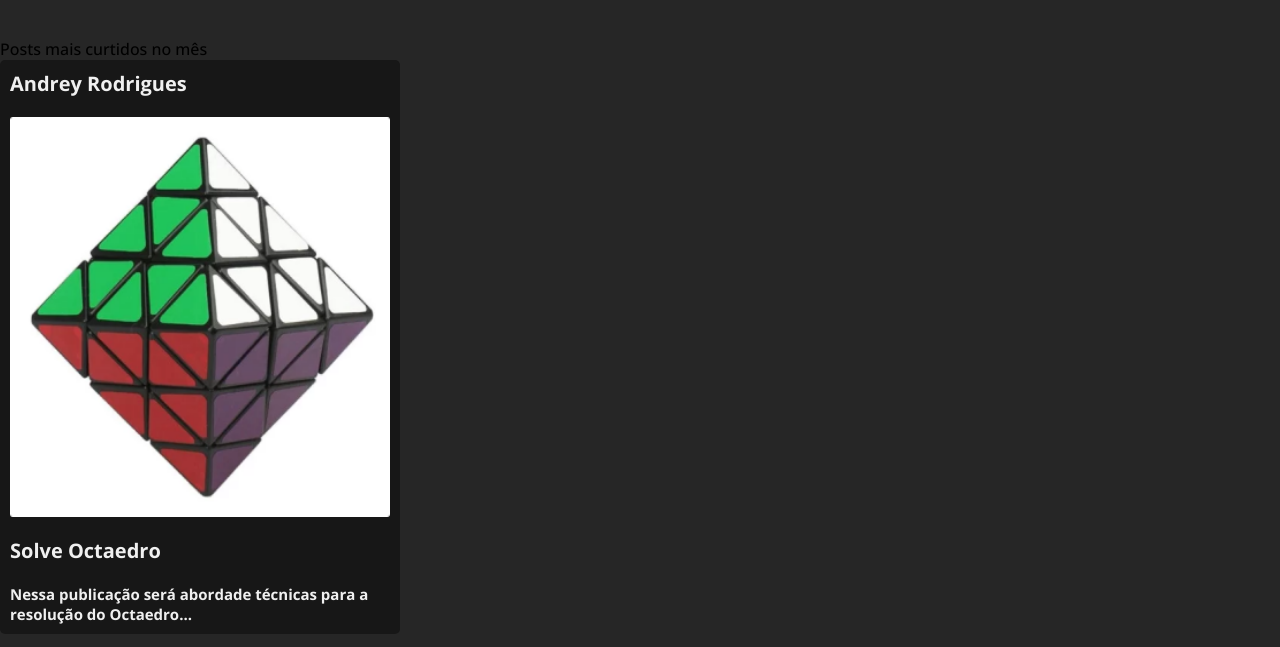
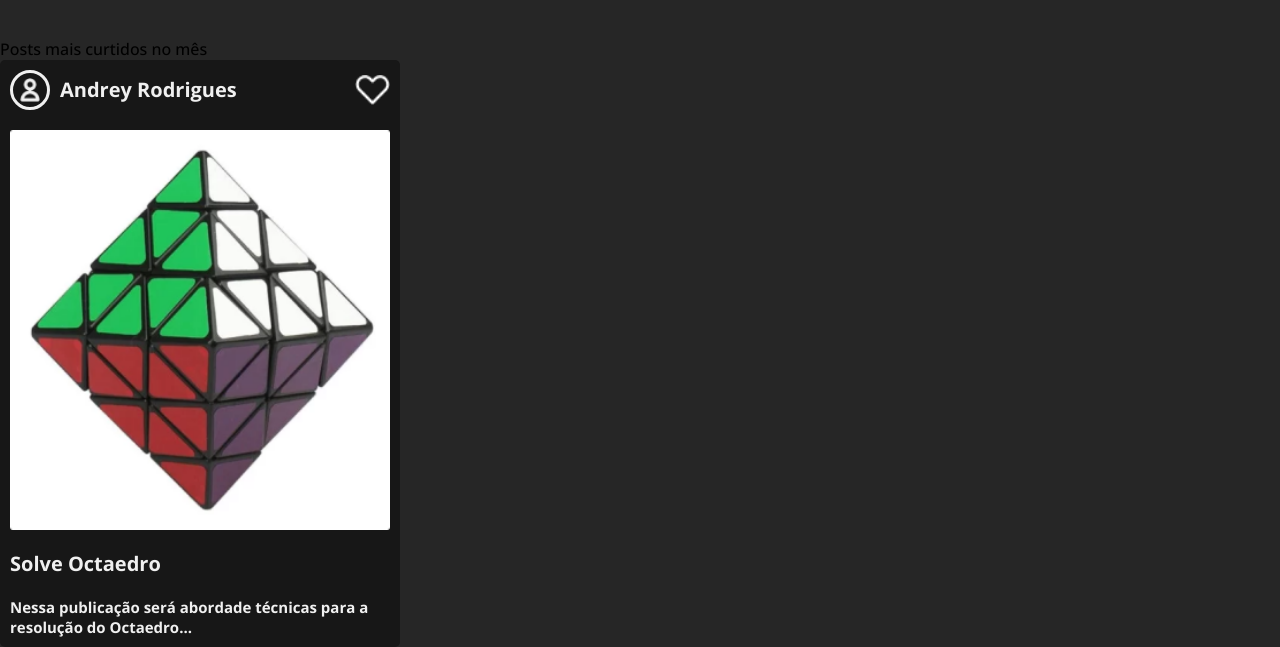
Before and after one commit to AndreyR05/UniCube, a plain HTML site: page pages/index.html in a window 1280 px wide. Shown: the part 2473-3120 px from the top of the page. Drawn offline with nearby package versions, Linux system fonts and the light colour scheme.

Commit message:
chore: add user and like image

```diff
--- a/pages/index.html
+++ b/pages/index.html
@@ -97,11 +97,13 @@
             <div class="divCard">
                 <div class="divTitleCard">
                     <div class="divUserCard">
-                        <img>
+                        <div class="imgUserCard">
+                            <img src="../assets/icons/userIcon.png">
+                        </div>
                         <p>Andrey Rodrigues</p>
                     </div>
                     <button class="btnLike">
-                        <img >
+                        <img src="../assets/icons/hearthIconOutline.png">
                     </button>
                 </div>
                 <img class="imgCover" src="../assets/imgs/octahedron.png">
--- a/styles/initial.css
+++ b/styles/initial.css
@@ -275,6 +275,29 @@ body{
 }
 .divUserCard{
     display: flex;
+    gap: 10px;
+    justify-content: center;
+    align-items: center;
+}
+.imgUserCard{
+    display: flex;
+    justify-content: center;
+    justify-content: center ;
+    width: 40px;
+    height: 40px;
+    padding: 5px;
+    border: 3px solid #f0f0f0;
+    border-radius: 100px;
+}
+.btnLike{
+    display: flex;
+    background: none;
+    width: 35px;
+    height: min-content;
+}
+.btnLike > img{
+    width: 100%;
+
 }
 .divUserCard > p{
     font-size: 20px;
@@ -284,6 +307,7 @@ body{
 .divTitleCard{
     display: flex;
     justify-content: space-between;
+    align-items: center;
 }
 .imgCover{
     width: 100%;
```
Also changed, not shown: assets/icons/hearthIconOutline.png (added).
